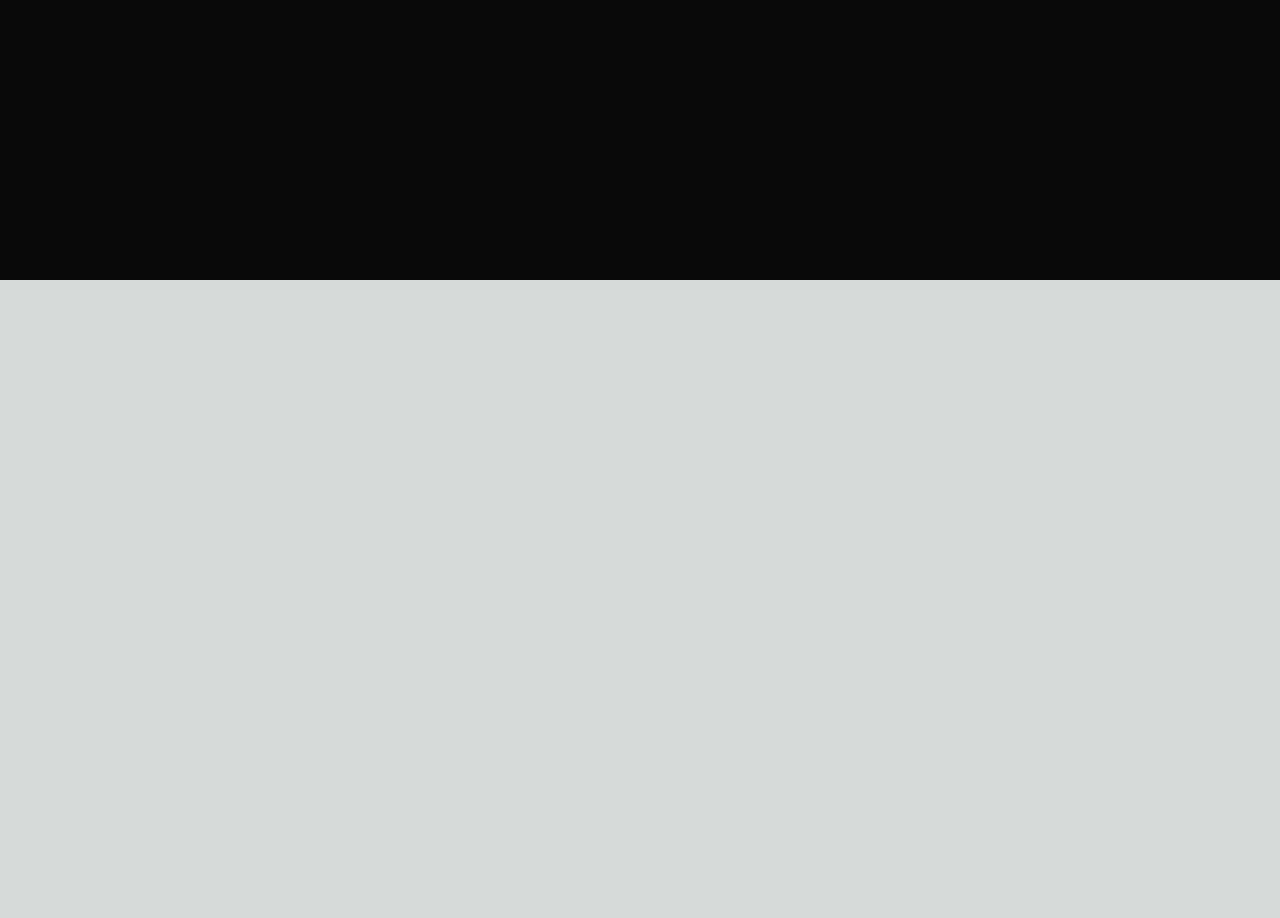
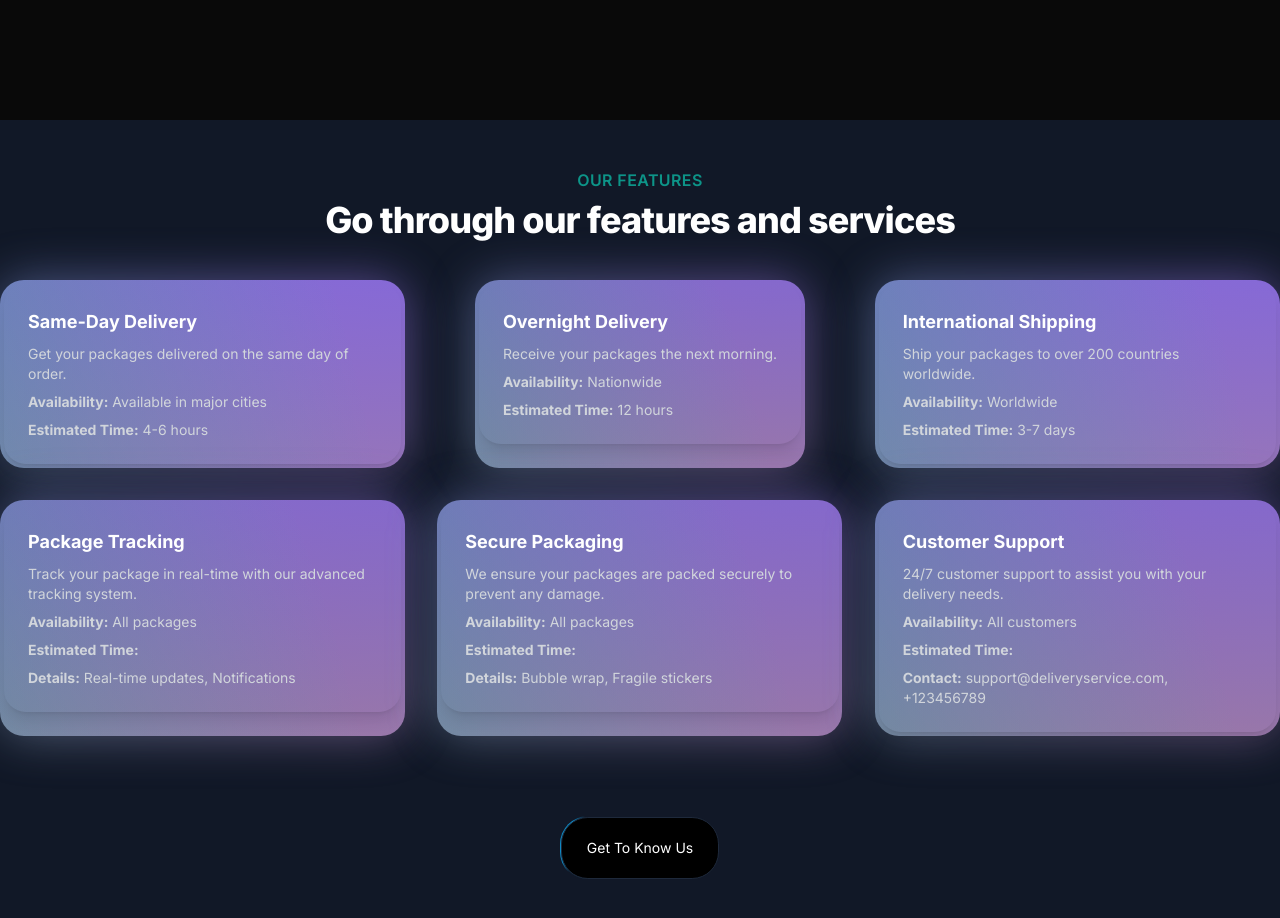
Before and after one commit to Theminacious/DreamProject, a Next.js app: page / in a window 1280 px wide. Shown: the part 520-1438 px from the top of the page. Before the commit the page ends 800 px from the top, so only its background shows below. Built offline with nearby package versions, Linux system fonts and the light colour scheme.

Commit message:
"Added OurFeatures component to Home page and created cardData.json file with feature data"

```diff
--- a/src/app/page.tsx
+++ b/src/app/page.tsx
@@ -1,9 +1,11 @@
 import HeroSection from '@/components/HeroSection'
+import OurFeatures from '../components/OurFeatures'
 
 export default function Home() {
   return (
     <main className="min-h-screen bg-black/[0.96] antialiased bg-grid-white/[0.02]">
    <HeroSection/>
+   <OurFeatures/>
     </main>
   );
 }
--- /dev/null
+++ b/src/components/OurFeatures.tsx
@@ -0,0 +1,65 @@
+'use client'
+import Link from 'next/link'
+import cardData from '../data/cardData.json'
+import { Button } from './ui/moving-border'
+import { BackgroundGradient } from './ui/background-gradient'
+
+interface Features {
+    id: number,
+    title: string,
+    description: string,
+    estimatedTime: string,
+    availability: string,
+    contact?: string,
+    featureDetails?: string,
+}
+
+const OurFeatures = () => {
+    const ourFeatures = cardData.features as Features[] // Type assertion
+
+    return (
+        <div className='py-12 bg-gray-900'>
+            <div>
+                <div className='text-center'>
+                    <h2 className='text-base text-teal-600 font-semibold tracking-wide uppercase'>Our Features</h2>
+                    <p className='mt-2 text-3xl leading-8 font-extrabold tracking-tight text-white sm:text-4xl'>Go through our features and services</p>
+                </div>
+            </div>
+            <div className='mt-10'>
+                <div className='grid grid-cols-1 sm:grid-cols-2 lg:grid-cols-3 gap-8 justify-center'>
+                    {ourFeatures.map((feature) => (
+                        <div key={feature.id} className='flex justify-center'>
+                            <BackgroundGradient>
+                                <div className="flex flex-col p-6 rounded-[22px]
+                                h-full
+                                overflow-hidden shadow-lg transition duration-300 ease-in-out transform hover:bg-indigo-400 hover:text-gray-900">
+                                    {/* <img src={feature.image} alt={feature.title} className="object-contain w-full h-40 mb-4 rounded-md" /> */}
+                                    <h3 className="text-lg font-bold text-white">{feature.title}</h3>
+                                    <p className="mt-2 text-sm text-gray-300">{feature.description}</p>
+                                    <p className="mt-2 text-sm text-gray-300"><strong>Availability:</strong> {feature.availability}</p>
+                                    <p className="mt-2 text-sm text-gray-300"><strong>Estimated Time:</strong> {feature.estimatedTime}</p>
+                                    {feature.contact && (
+                                        <p className="mt-2 text-sm text-gray-300"><strong>Contact:</strong> {feature.contact}</p>
+                                    )}
+                                    {feature.featureDetails && (
+                                        <p className="mt-2 text-sm text-gray-300"><strong>Details:</strong> {feature.featureDetails}</p>
+                                    )}
+                                </div>
+                            </BackgroundGradient>
+                        </div>
+                    ))}
+                </div>
+            </div>
+            <div className='mt-20 text-center'>
+                <Link href={'/features'}>
+                    <Button
+                        borderRadius="1.75rem"
+                        className="bg-white dark:bg-black text-black dark:text-white border-neutral-200 dark:border-slate-800"
+                    >Get To Know Us</Button>
+                </Link>
+            </div>
+        </div>
+    )
+}
+
+export default OurFeatures
--- /dev/null
+++ b/src/components/ui/background-gradient.tsx
@@ -0,0 +1,72 @@
+import { cn } from "@/utils/cn";
+import React from "react";
+import { motion } from "framer-motion";
+
+export const BackgroundGradient = ({
+  children,
+  className,
+  containerClassName,
+  animate = true,
+}: {
+  children?: React.ReactNode;
+  className?: string;
+  containerClassName?: string;
+  animate?: boolean;
+}) => {
+  const variants = {
+    initial: {
+      backgroundPosition: "0 50%",
+    },
+    animate: {
+      backgroundPosition: ["0, 50%", "100% 50%", "0 50%"],
+    },
+  };
+  return (
+    <div className={cn("relative p-[4px] group", containerClassName)}>
+      <motion.div
+        variants={animate ? variants : undefined}
+        initial={animate ? "initial" : undefined}
+        animate={animate ? "animate" : undefined}
+        transition={
+          animate
+            ? {
+                duration: 5,
+                repeat: Infinity,
+                repeatType: "reverse",
+              }
+            : undefined
+        }
+        style={{
+          backgroundSize: animate ? "400% 400%" : undefined,
+        }}
+        className={cn(
+          "absolute inset-0 rounded-3xl z-[1] opacity-60 group-hover:opacity-100 blur-xl  transition duration-500 will-change-transform",
+          " bg-[radial-gradient(circle_farthest-side_at_0_100%,#00ccb1,transparent),radial-gradient(circle_farthest-side_at_100%_0,#7b61ff,transparent),radial-gradient(circle_farthest-side_at_100%_100%,#ffc414,transparent),radial-gradient(circle_farthest-side_at_0_0,#1ca0fb,#141316)]"
+        )}
+      />
+      <motion.div
+        variants={animate ? variants : undefined}
+        initial={animate ? "initial" : undefined}
+        animate={animate ? "animate" : undefined}
+        transition={
+          animate
+            ? {
+                duration: 5,
+                repeat: Infinity,
+                repeatType: "reverse",
+              }
+            : undefined
+        }
+        style={{
+          backgroundSize: animate ? "400% 400%" : undefined,
+        }}
+        className={cn(
+          "absolute inset-0 rounded-3xl z-[1] will-change-transform",
+          "bg-[radial-gradient(circle_farthest-side_at_0_100%,#00ccb1,transparent),radial-gradient(circle_farthest-side_at_100%_0,#7b61ff,transparent),radial-gradient(circle_farthest-side_at_100%_100%,#ffc414,transparent),radial-gradient(circle_farthest-side_at_0_0,#1ca0fb,#141316)]"
+        )}
+      />
+
+      <div className={cn("relative z-10", className)}>{children}</div>
+    </div>
+  );
+};
--- a/src/data/cardData.json
+++ b/src/data/cardData.json
@@ -0,0 +1,52 @@
+{
+  "features": [
+    {
+      "id": 1,
+      "title": "Same-Day Delivery",
+      "description": "Get your packages delivered on the same day of order.",
+      "image": "/images/same-day-delivery.webp",
+      "availability": "Available in major cities",
+      "estimatedTime": "4-6 hours"
+    },
+    {
+      "id": 2,
+      "title": "Overnight Delivery",
+      "description": "Receive your packages the next morning.",
+      "image": "/images/overnight-delivery.webp",
+      "availability": "Nationwide",
+      "estimatedTime": "12 hours"
+    },
+    {
+      "id": 3,
+      "title": "International Shipping",
+      "description": "Ship your packages to over 200 countries worldwide.",
+      "image": "/images/international-shipping.webp",
+      "availability": "Worldwide",
+      "estimatedTime": "3-7 days"
+    },
+    {
+      "id": 4,
+      "title": "Package Tracking",
+      "description": "Track your package in real-time with our advanced tracking system.",
+      "image": "/images/package-tracking.webp",
+      "availability": "All packages",
+      "featureDetails": "Real-time updates, Notifications"
+    },
+    {
+      "id": 5,
+      "title": "Secure Packaging",
+      "description": "We ensure your packages are packed securely to prevent any damage.",
+      "image": "/images/secure-packaging.webp",
+      "availability": "All packages",
+      "featureDetails": "Bubble wrap, Fragile stickers"
+    },
+    {
+      "id": 6,
+      "title": "Customer Support",
+      "description": "24/7 customer support to assist you with your delivery needs.",
+      "image": "/images/customer-support.webp",
+      "availability": "All customers",
+      "contact": "support@deliveryservice.com, +123456789"
+    }
+  ]
+}
```
